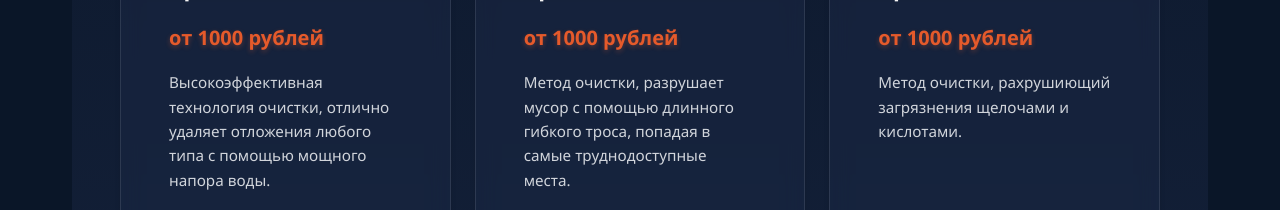
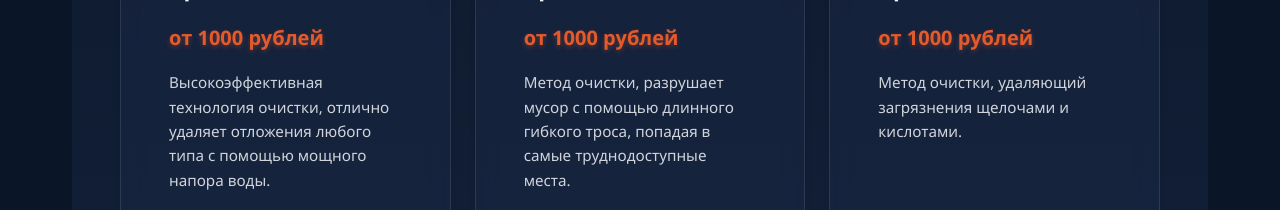
Before and after one commit to Deleted00s/auto-services-site, a React (Create React App) app: page /services in a window 1280 px wide. Shown: the part 590-800 px from the top of the page. Built offline with nearby package versions, Linux system fonts and the light colour scheme; no server answers.

Commit message:
styling6

```diff
--- a/src/data/services.js
+++ b/src/data/services.js
@@ -20,7 +20,7 @@ export const servicesList = [
     title: "Химическая прочистка",
     price: "от 1000 рублей",
     priceValue: 1000,
-    desc: "Метод очистки, рахрушиющий загрязнения щелочами и кислотами.",
+    desc: "Метод очистки, удаляющий загрязнения щелочами и кислотами.",
     image: "https://encrypted-tbn0.gstatic.com/images?q=tbn:ANd9GcS3YOBZZ1DQGlXiN7jQylck8-ayiGBKAmAYA2TI2M_URcm5j_i7egoquwxO&s=10"
   },
 
```
